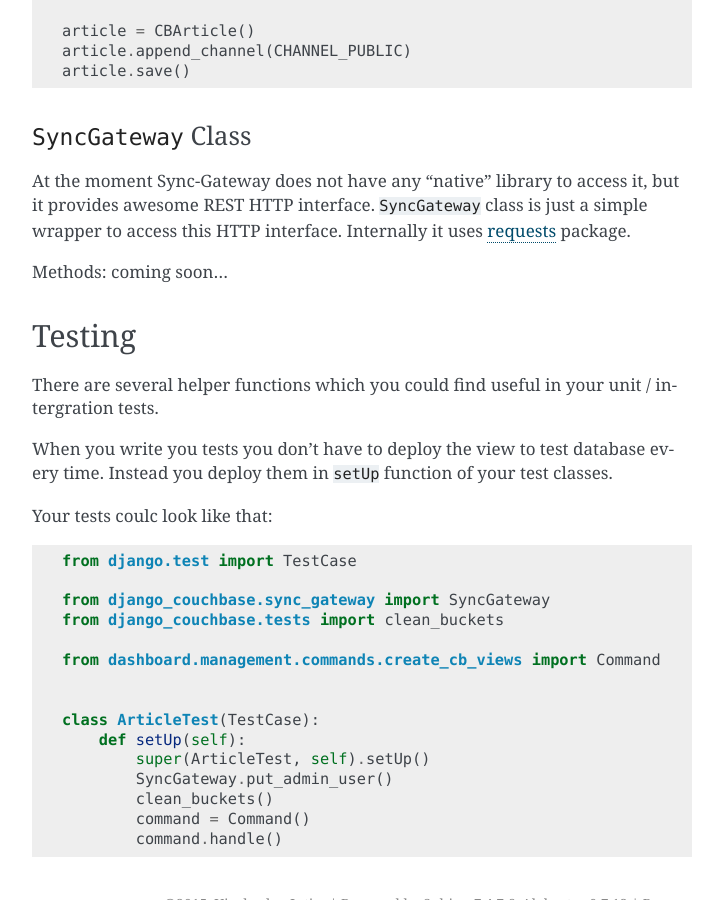
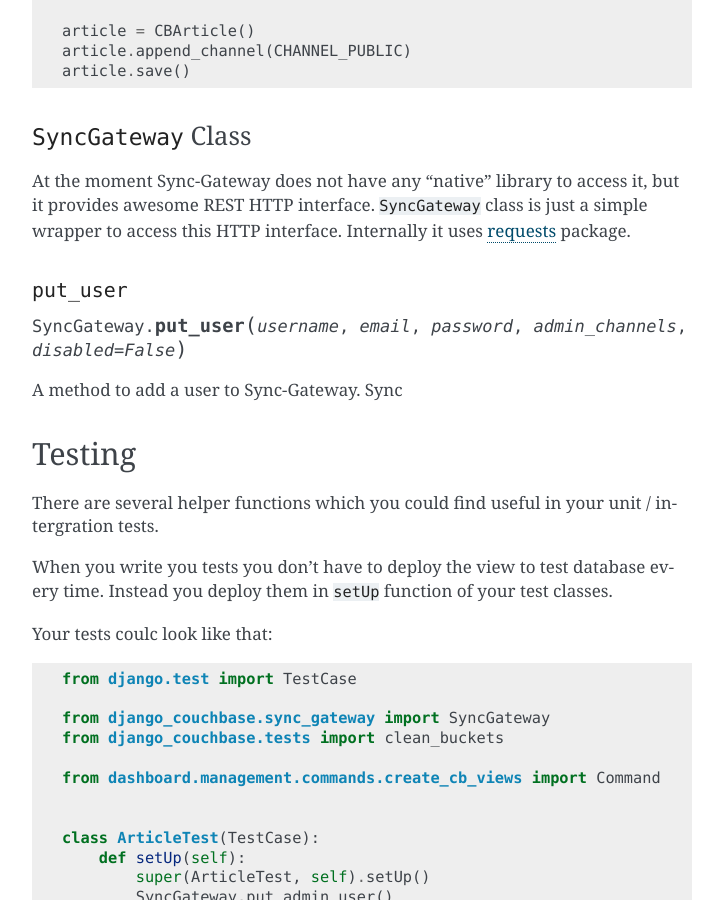
Before and after one commit to smarttradeapp/django_cbtools, a Sphinx documentation site: the page built from docs/tutorial.rst, in a window 1280 px wide and 900 px high, scrolled down 6160 px. Shown: the whole window, without its empty margins (388-1111 px from the left). Built offline with Sphinx 7.4.7, drawn with Linux system fonts in a browser that asks for light colours; some of the changed text lies outside the part shown.

Commit message:
docs: sync-gateway partially

```diff
--- a/docs/tutorial.rst
+++ b/docs/tutorial.rst
@@ -311,7 +311,12 @@
 class is just a simple wrapper to access this HTTP interface. Internally
 it uses `requests <http://docs.python-requests.org/en/latest/>`_ package.
 
-Methods: coming soon...
+``put_user``
+~~~~~~~~~~~~~~~~~~~
+
+.. method:: SyncGateway.put_user(username, email, password, admin_channels, disabled=False)
+
+A method to add a user to Sync-Gateway. Sync
 
 Testing
 =======
```
